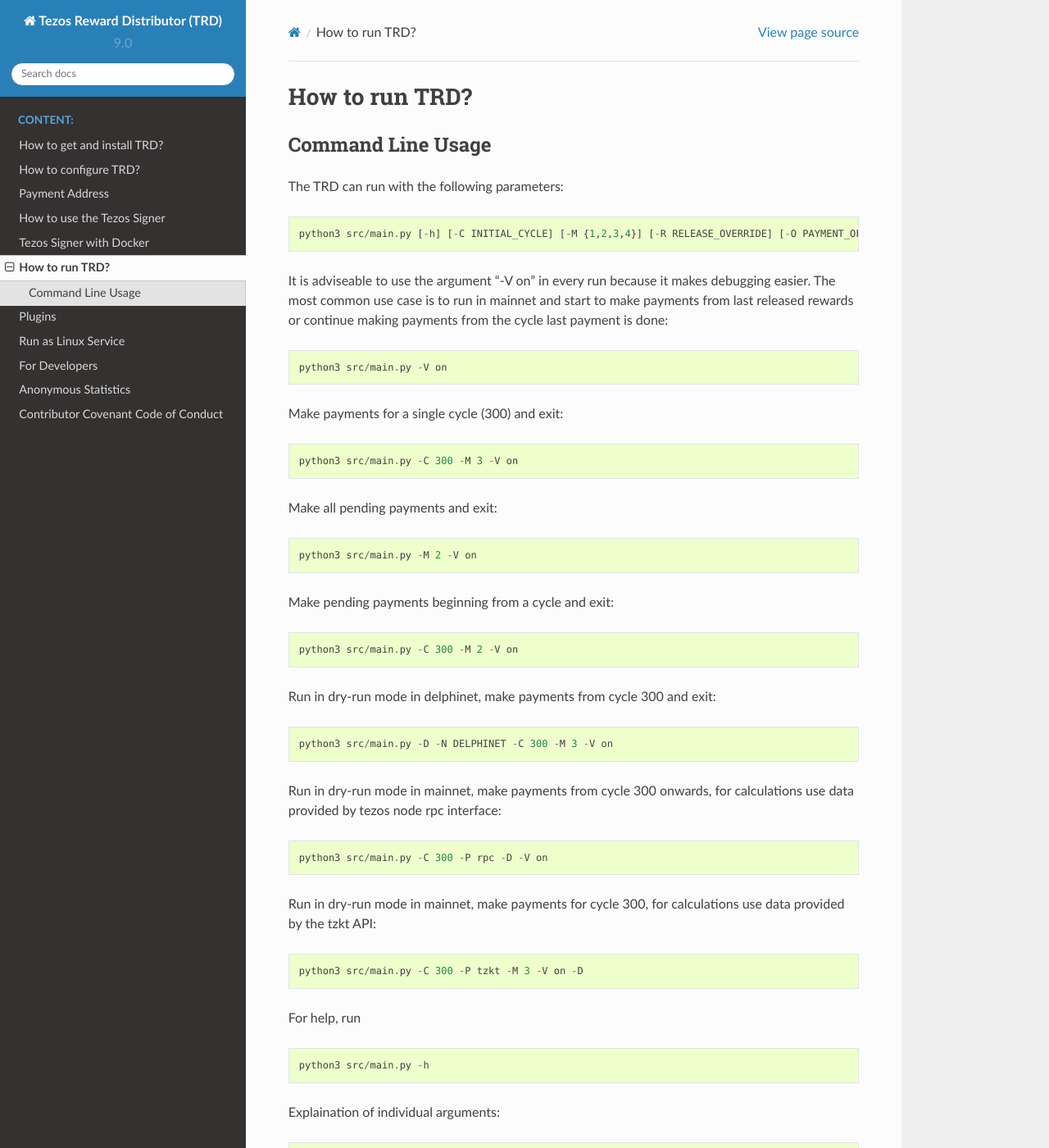
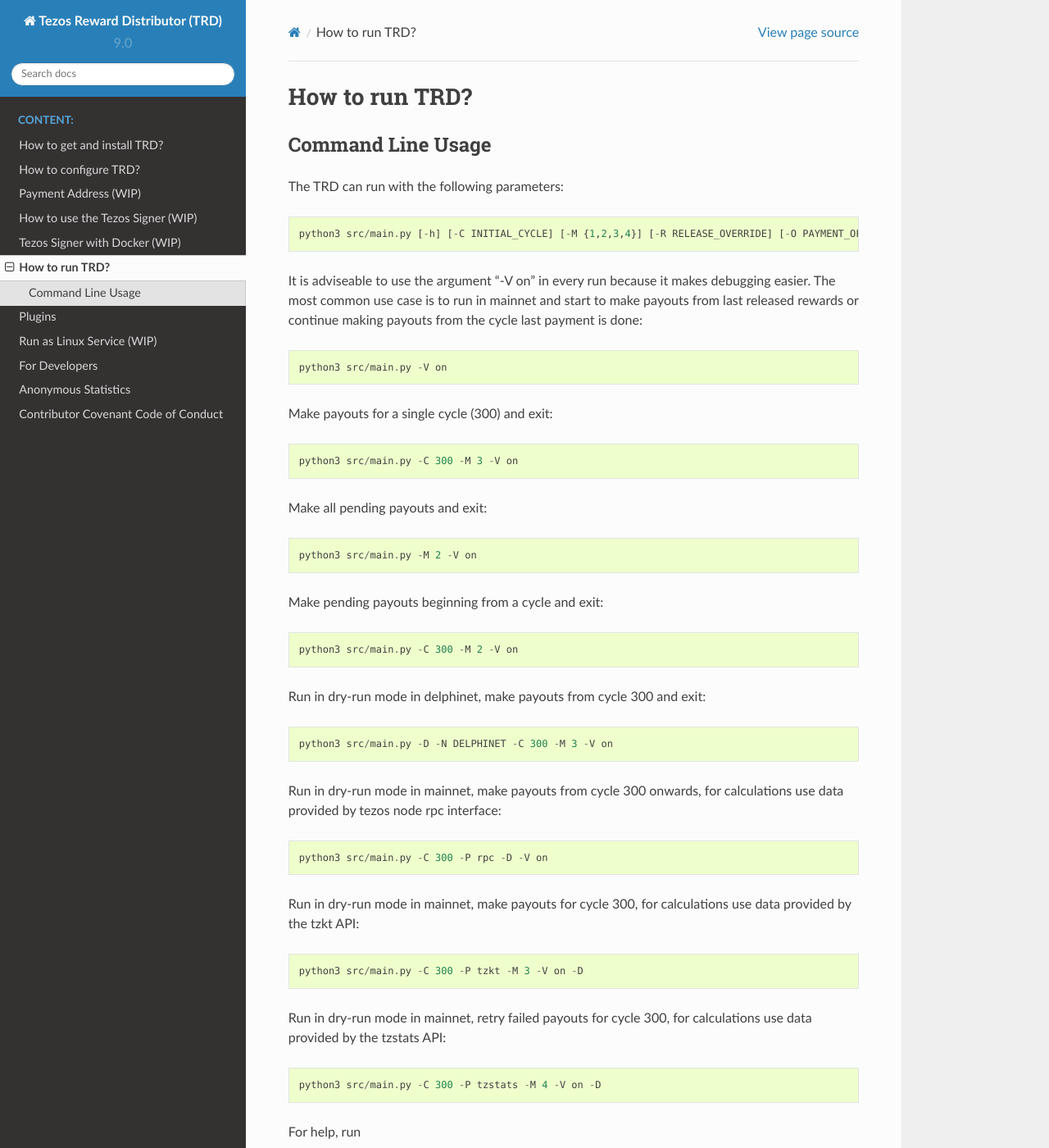
Before and after one commit to tezos-reward-distributor-organization/tezos-reward-distributor, a Sphinx documentation site: the page built from docs/run.rst, in a window 1280 px wide and 1400 px high. Shown: the whole window at 82% size. Built offline with Sphinx 7.4.7 and the Read the Docs theme 2.0.0, drawn with Linux system fonts in a browser that asks for light colours.

Commit message:
added WIP description

```diff
--- a/docs/linuxservice.rst
+++ b/docs/linuxservice.rst
@@ -1,4 +1,4 @@
-Run as Linux Service
+Run as Linux Service (WIP)
 ====================
 
 Alternatively, it is possible to add tezos-reward-distributer as a Linux service. It
--- a/docs/paymentaddress.rst
+++ b/docs/paymentaddress.rst
@@ -1,4 +1,4 @@
-Payment Address
+Payment Address (WIP)
 ===============
 
 TRD is designed to work as a linux service. It expects the usage of the Tezos signer for encrypted payment accounts. Unencrypted payment accounts can be used without tezos signer. If a payment account is encrypted and not configured to be signed by tezos signer, TRD will freeze.
--- a/docs/run.rst
+++ b/docs/run.rst
@@ -11,47 +11,53 @@
     python3 src/main.py [-h] [-C INITIAL_CYCLE] [-M {1,2,3,4}] [-R RELEASE_OVERRIDE] [-O PAYMENT_OFFSET] [-N {MAINNET,DELPHINET}] [-A NODE_ENDPOINT] [-P {rpc,prpc,tzstats,tzkt}] [-Ap NODE_ADDR_PUBLIC] [-r REPORTS_BASE] [-f CONFIG_DIR] [-D] [-Dc] [-E SIGNER_ENDPOINT] [-d] [-s] [-Dp] [-V {on,off}] [-U API_BASE_URL] [-inj] [--syslog] [--log-file LOG_FILE]
 
 It is adviseable to use the argument "-V on" in every run because it makes debugging easier.
-The most common use case is to run in mainnet and start to make payments from last released rewards or continue making payments from the cycle last payment is done:
+The most common use case is to run in mainnet and start to make payouts from last released rewards or continue making payouts from the cycle last payment is done:
 
 ::
 
     python3 src/main.py -V on
 
-Make payments for a single cycle (300) and exit:
+Make payouts for a single cycle (300) and exit:
 
 ::
 
     python3 src/main.py -C 300 -M 3 -V on
 
-Make all pending payments and exit:
+Make all pending payouts and exit:
 
 ::
 
     python3 src/main.py -M 2 -V on
 
-Make pending payments beginning from a cycle and exit:
+Make pending payouts beginning from a cycle and exit:
 
 ::
 
     python3 src/main.py -C 300 -M 2 -V on
 
-Run in dry-run mode in delphinet, make payments from cycle 300 and exit:
+Run in dry-run mode in delphinet, make payouts from cycle 300 and exit:
 
 ::
 
     python3 src/main.py -D -N DELPHINET -C 300 -M 3 -V on
 
-Run in dry-run mode in mainnet, make payments from cycle 300 onwards, for calculations use data provided by tezos node rpc interface:
+Run in dry-run mode in mainnet, make payouts from cycle 300 onwards, for calculations use data provided by tezos node rpc interface:
 
 ::
 
     python3 src/main.py -C 300 -P rpc -D -V on
 
-Run in dry-run mode in mainnet, make payments for cycle 300, for calculations use data provided by the tzkt API:
+Run in dry-run mode in mainnet, make payouts for cycle 300, for calculations use data provided by the tzkt API:
 
 ::
 
     python3 src/main.py -C 300 -P tzkt -M 3 -V on -D
+
+Run in dry-run mode in mainnet, retry failed payouts for cycle 300, for calculations use data provided by the tzstats API:
+
+::
+
+    python3 src/main.py -C 300 -P tzstats -M 4 -V on -D
 
 For help, run
 
--- a/docs/tezossigner.rst
+++ b/docs/tezossigner.rst
@@ -1,4 +1,4 @@
-How to use the Tezos Signer
+How to use the Tezos Signer (WIP)
 ===========================
 
 Tezos signer daemon can be configured to sign the operations with the secret key of the account. There are two steps, first import secret key to the signer, second tell the client that it can use particular signer to sign the operations.
--- a/docs/tezossignerdocker.rst
+++ b/docs/tezossignerdocker.rst
@@ -1,4 +1,4 @@
-Tezos Signer with Docker
+Tezos Signer with Docker (WIP)
 ========================
 
 In Tezos *mainnet* it is not safe to keep private keys unencrypted. Many use HSM (Hardware Security Module) to keep private keys. Luckily HSMs are not the only option. The Tezos Signer can be used to sign transactions/blocks. Tezos-signer should be given encrypted private key so that it can sign operations. For security reasons tezos-signer does not keep encryption password anywhere, it must be typed upon tezos-signer launch. As a result, it is not possible to run tezos-signer as a daemon.
```
